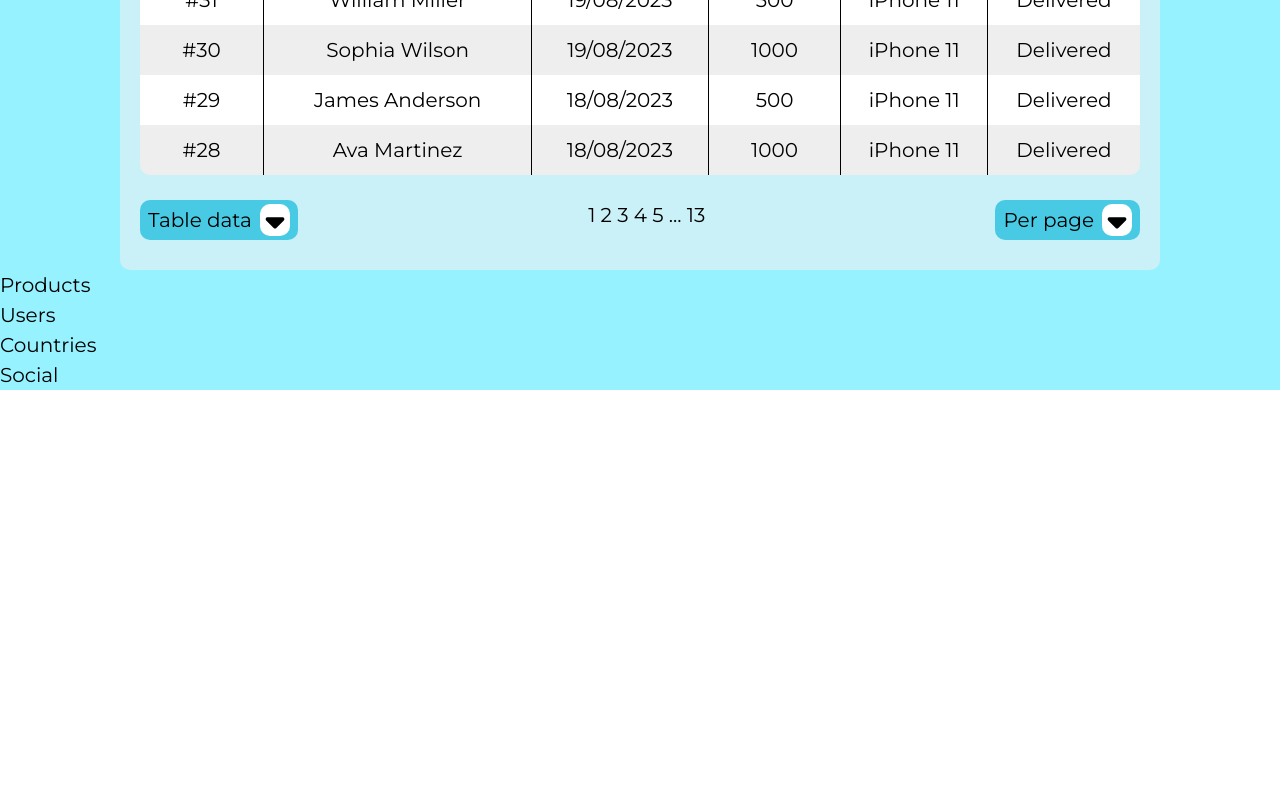
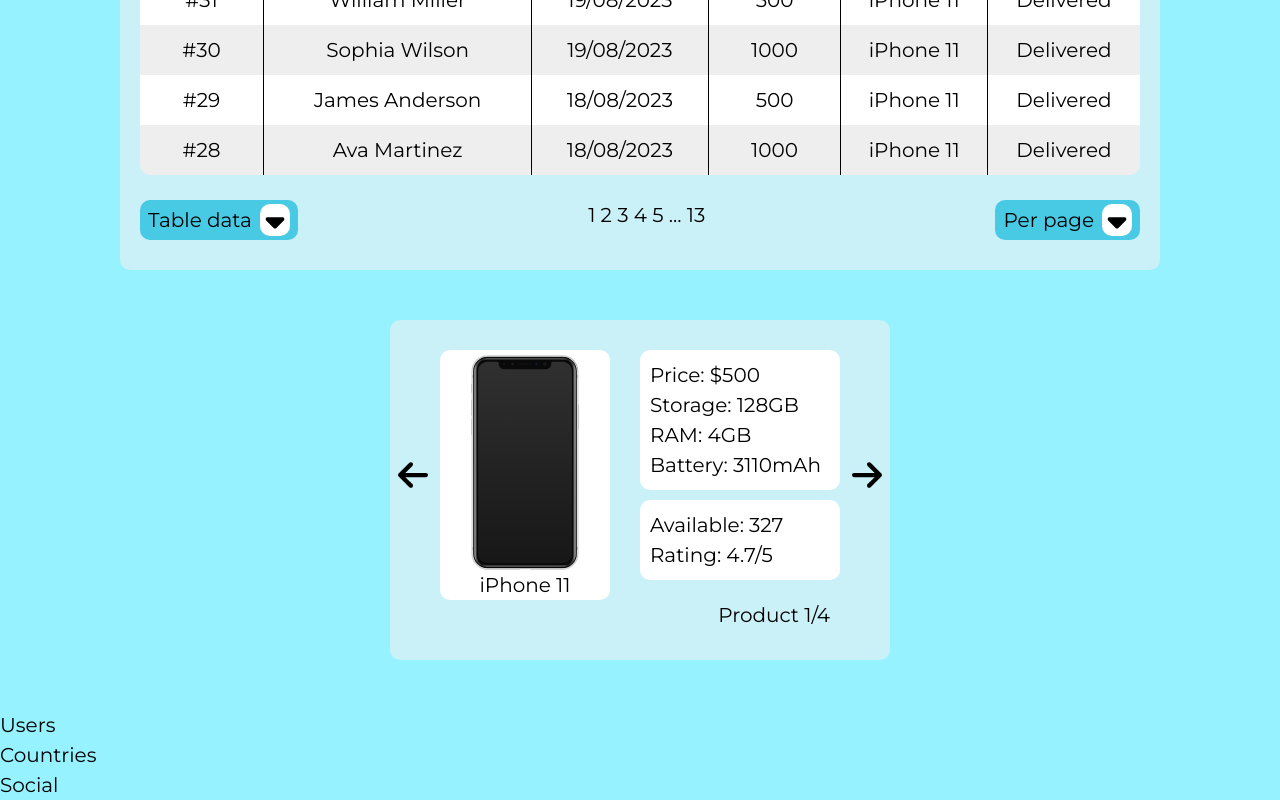
Before and after one commit to lazarevkristijan/sales-dashboard, a React (Vite) app: page / in a window 1280 px wide. Shown: the part 1338-2138 px from the top of the page. Before the commit the page ends 1728 px from the top, so only its background shows below. Built offline with nearby package versions, Linux system fonts and the light colour scheme.

Commit message:
section 3 basics

```diff
--- a/sections/Orders.tsx
+++ b/sections/Orders.tsx
@@ -3,7 +3,7 @@ import { ActiveButton } from "../components"
 
 const Orders = () => {
   return (
-    <div className="mx-[10px] lg:mx-auto py-[30px] rou light-blue1 max-w-[1040px] ">
+    <div className="mx-[10px] lg:mx-auto mb-[50px] py-[30px] rou light-blue1 max-w-[1040px] ">
       <div className="mx-[20px] mb-[25px] overflow-x-scroll rou">
         <table className="w-[1000px]">
           <thead>
--- a/sections/Products.tsx
+++ b/sections/Products.tsx
@@ -1,5 +1,59 @@
+import { useState } from "react"
+
 const Products = () => {
-  return <div>Products</div>
+  const [arrowBackground, setArrowBackground] = useState("")
+
+  const handleArrowHover = () => {
+    setArrowBackground("#fff")
+  }
+
+  const handleArrowLeave = () => {
+    setArrowBackground("")
+  }
+
+  return (
+    <div className="mx-[10px] lg:mx-auto items-center light-blue1 py-[30px] rou mb-[50px] max-w-[500px]">
+      <div className="flex justify-between items-center ">
+        <div className="w-[30px] ml-2">
+          <img
+            src="light-arrow-left.svg"
+            alt="left arrow"
+          />
+        </div>
+        <div className="flex">
+          <div className="bg-[#fff] h-[250px] w-[170px] text-center rou">
+            <img
+              src="phone.svg"
+              alt="phone"
+              className="h-[220px] mx-auto pt-[5px]"
+            />
+            <span>iPhone 11</span>
+          </div>
+          <div>
+            <div className="bg-[#fff] h-fit w-[200px] rou ml-[30px] p-[10px]">
+              Price: $500 <br />
+              Storage: 128GB <br />
+              RAM: 4GB <br />
+              Battery: 3110mAh <br />
+            </div>
+            <div className="bg-[#fff] h-fit w-[200px] rou ml-[30px] p-[10px] mt-[10px]">
+              Available: 327 <br />
+              Rating: 4.7/5
+            </div>
+          </div>
+        </div>
+        <div className="mr-2 w-[30px]">
+          <img
+            src="light-arrow-right.svg"
+            alt="right arrow"
+          />
+        </div>
+      </div>
+      <div className="text-right">
+        <span className="mr-[60px]">Product 1/4</span>
+      </div>
+    </div>
+  )
 }
 
 export default Products
```
Also changed, not shown: public/phone.svg (added).
